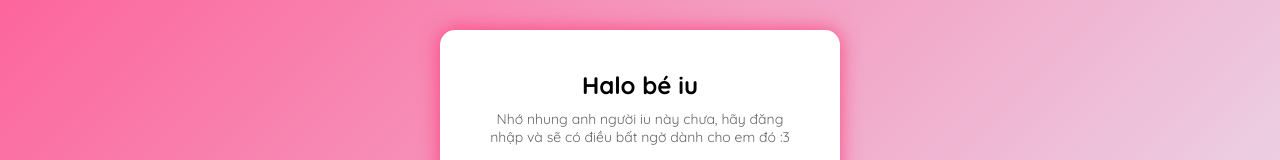
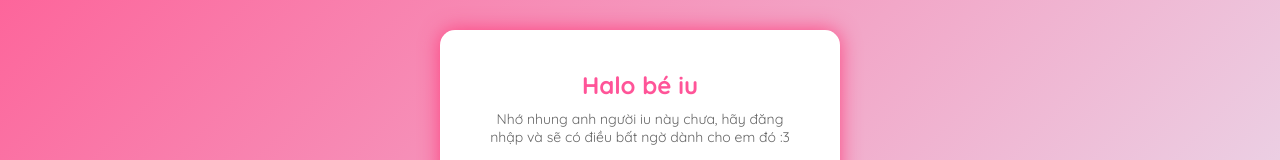
Before and after one commit to azlixtera05/BEIU, a plain HTML site: page index.html in a window 1280 px wide. Shown: the part 182-342 px from the top of the page. Drawn offline with Linux system fonts and the light colour scheme.

Commit message:
fix: update color of h2 in login box for better visibility

```diff
--- a/style.css
+++ b/style.css
@@ -71,6 +71,7 @@ body {
 .login-box h2 {
   font-size: 24px;
   margin-bottom: 10px;
+  color: #ff5498;
   font-weight: 700; /* Độ đậm dễ thương */
 }
 
```
